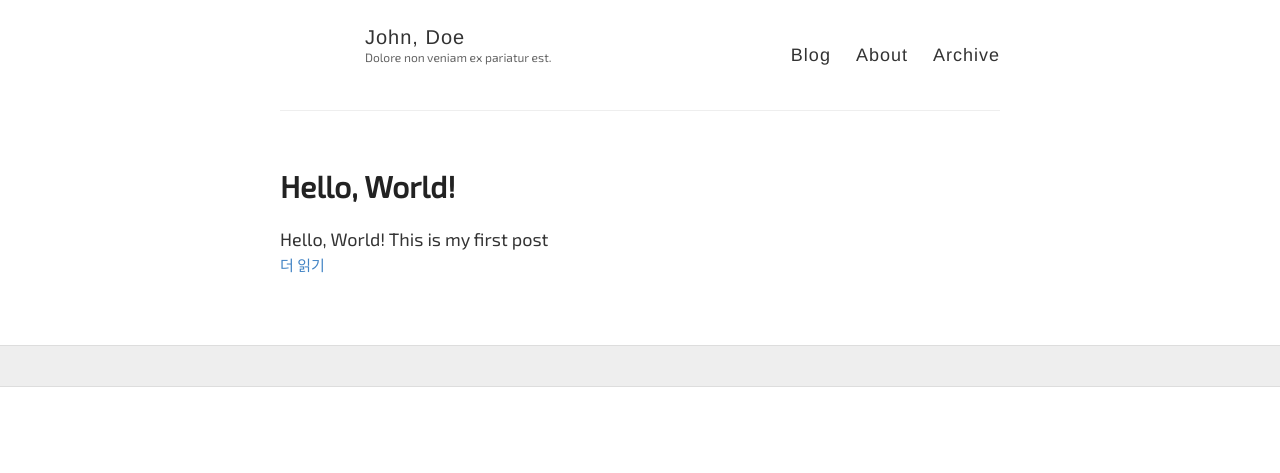
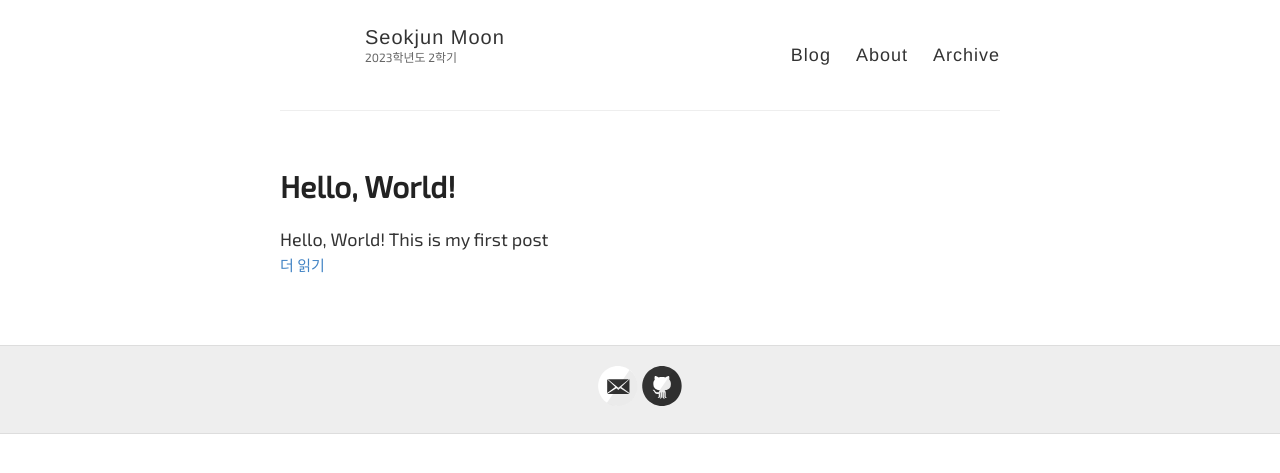
Before and after one commit to SeokjunMoon/seokwns.github.io, a Jekyll site: the page built from index.html, in a window 1280 px wide. Shown: the top 473 px of the page. Built offline with Jekyll 4.4.1, drawn with Linux system fonts in a browser that asks for light colours; some web fonts are replaced; the list of posts is cut into pages by our own code.

Commit message:
feat: 설정 변경

```diff
--- a/_config.yml
+++ b/_config.yml
@@ -3,10 +3,10 @@
 #
 
 # Name of your site (displayed in the header)
-name: John, Doe
+name: Seokjun Moon
 
 # Short bio or description (displayed in the header)
-description: Dolore non veniam ex pariatur est.
+description: 2023학년도 2학기
 
 # URL of your avatar or profile pic (you could use your GitHub profile pic)
 avatar:
@@ -20,10 +20,10 @@ timezone: Asia/Seoul
 # Includes an icon in the footer for each username you enter
 footer-links:
   dribbble:
-  email:
+  email: seokjun0915@icloud.com
   facebook:
   flickr:
-  github:
+  github: https://github.com/seokwns
   instagram:
   linkedin:
   pinterest:
```
